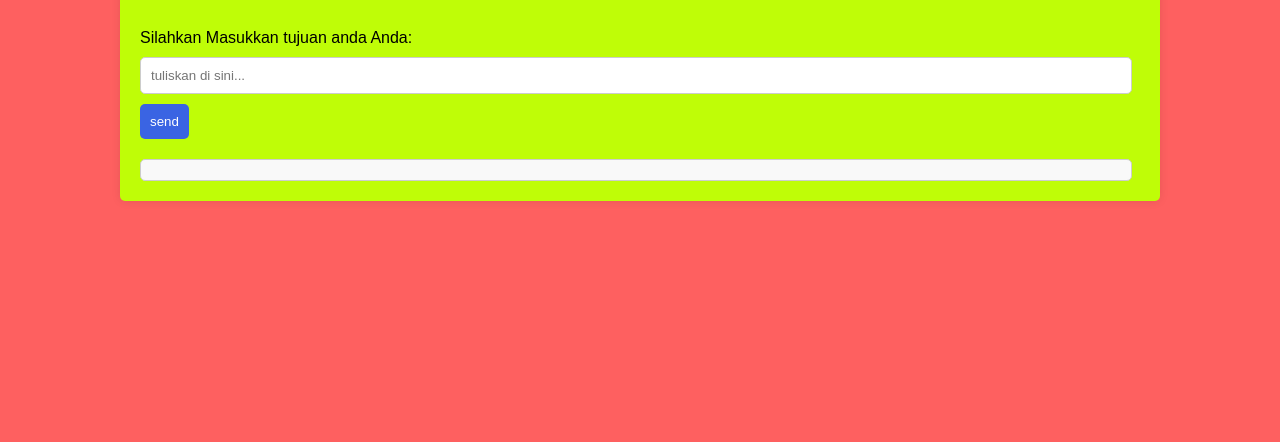
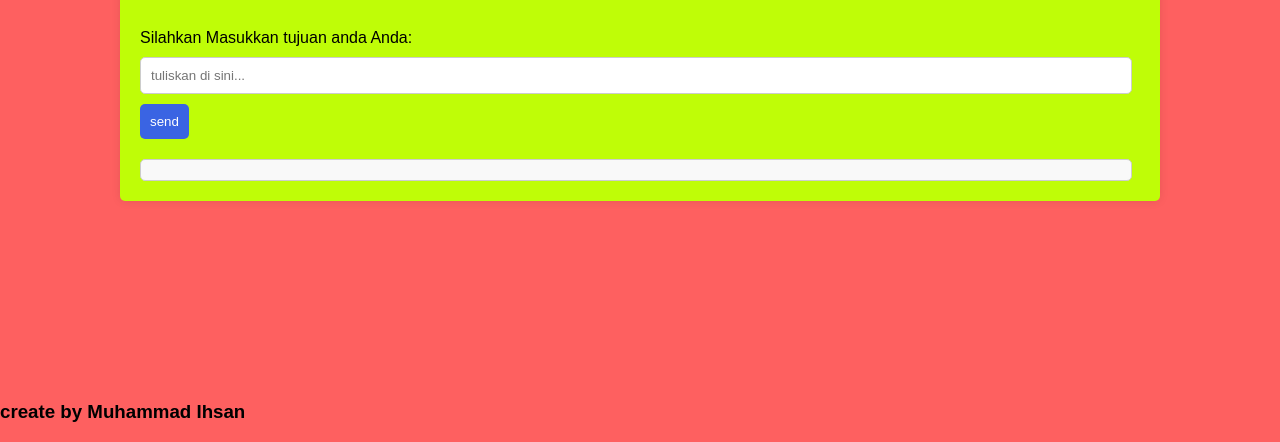
Before and after one commit to ihsan192/AI_sederhana, a plain HTML site: page index.html in a window 1280 px wide. Shown: the part 571-1013 px from the top of the page. Before the commit the page ends 972 px from the top, so only its background shows below. Drawn offline with Linux system fonts and the light colour scheme.

Commit message:
Update index.html

```diff
--- a/index.html
+++ b/index.html
@@ -15,6 +15,7 @@
         <div id="output"></div>
     </div>
     <script src="script.js"></script>
+    <h3>create by Muhammad Ihsan</h3>
 </body>
 
 </html>
```
